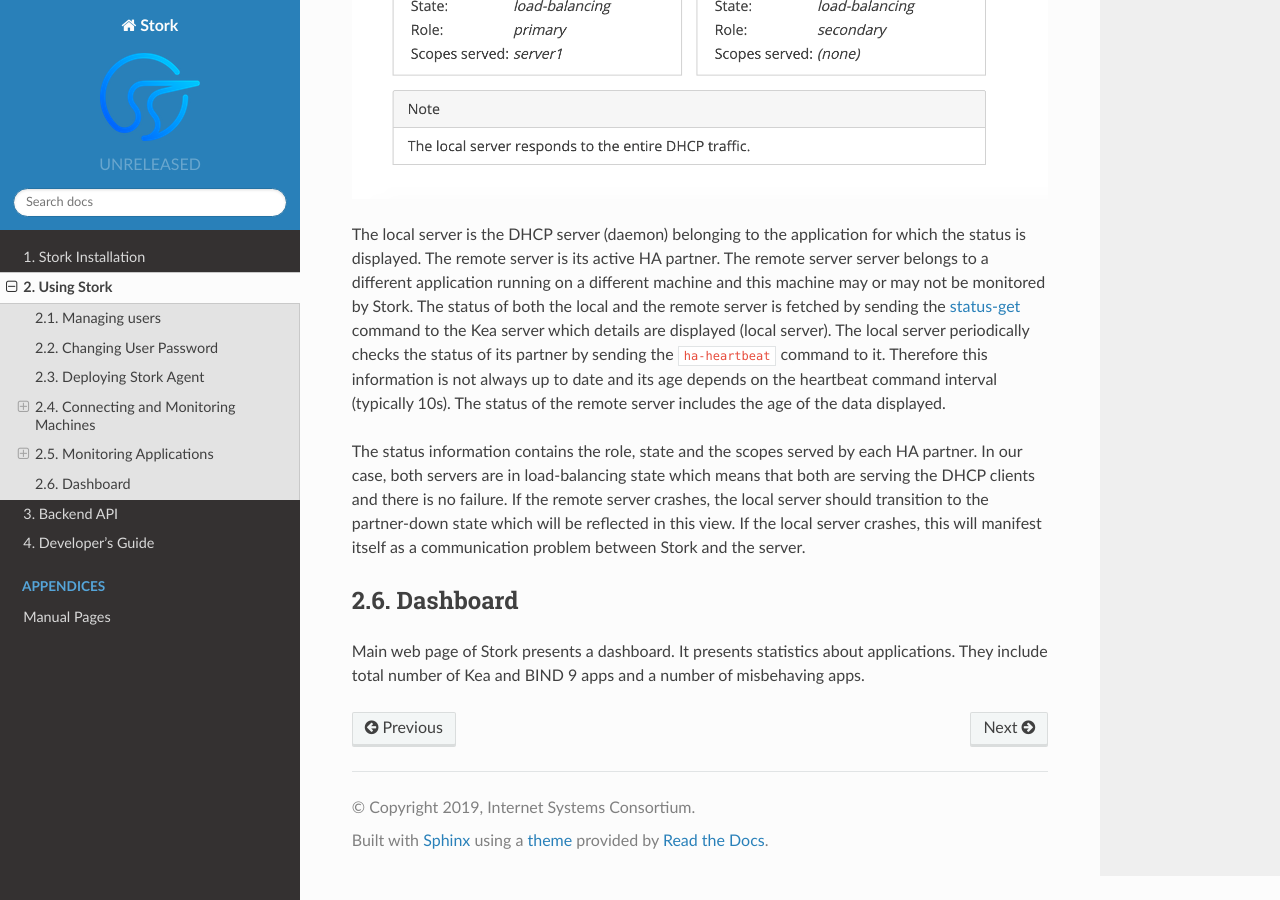
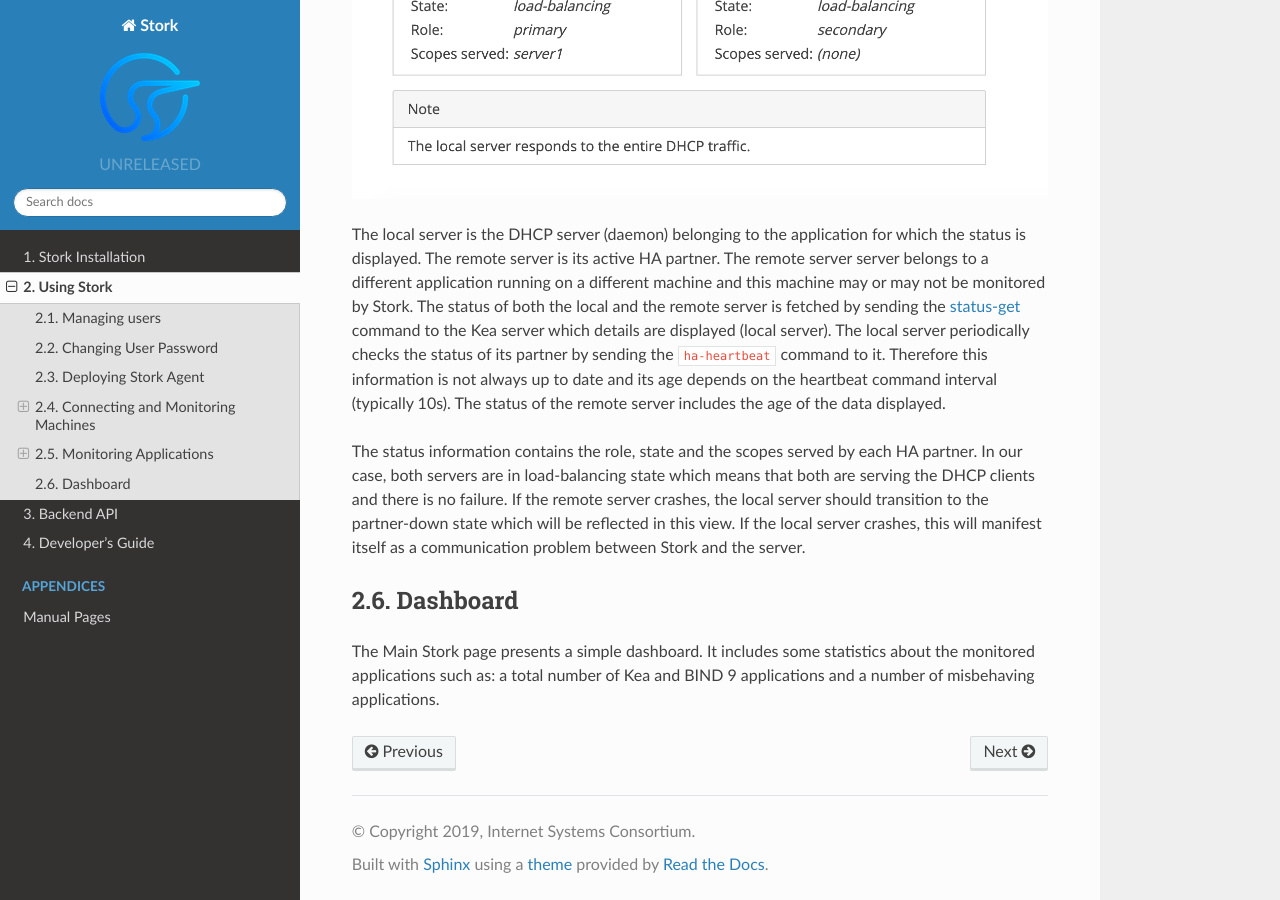
Before and after one commit to isc-projects/stork, a Sphinx documentation site: the page built from doc/usage.rst, in a window 1280 px wide and 900 px high, scrolled down 3985 px. Built offline with Sphinx 7.4.7 and the Read the Docs theme 2.0.0, drawn with Linux system fonts in a browser that asks for light colours.

Commit message:
[#120] Slightly updated the Dashboard section

```diff
--- a/doc/usage.rst
+++ b/doc/usage.rst
@@ -203,5 +203,6 @@
 Dashboard
 =========
 
-Main web page of Stork presents a dashboard. It presents statistics about applications.
-They include total number of Kea and BIND 9 apps and a number of misbehaving apps.
+The Main Stork page presents a simple dashboard. It includes some statistics about the monitored
+applications such as: a total number of Kea and BIND 9 applications and a number of misbehaving
+applications.
```
